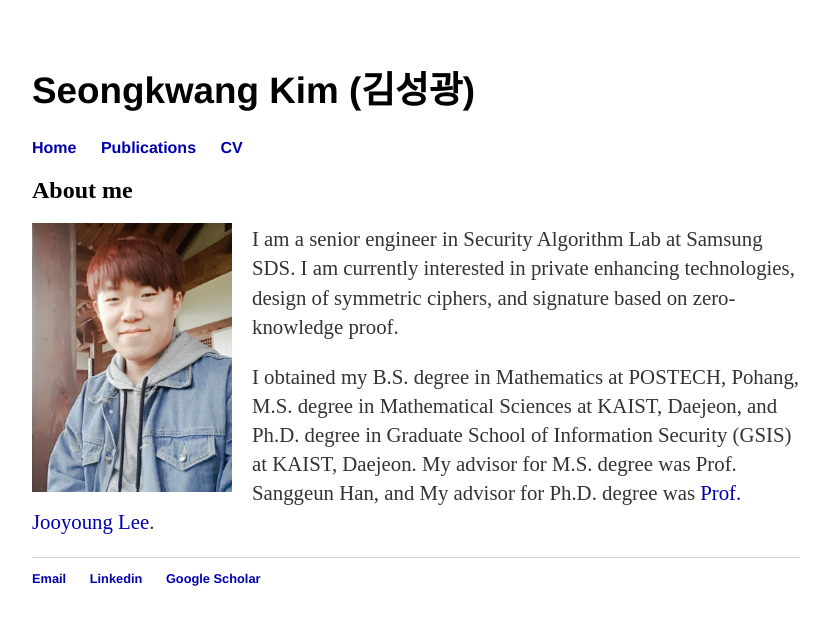
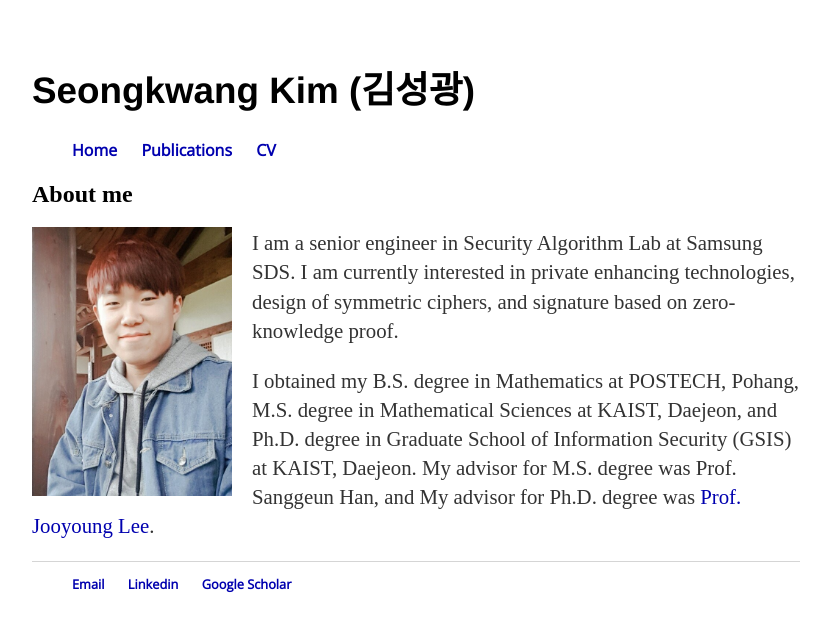
Before and after one commit to sgk1m/sgk1m.github.io, a Jekyll site: the page built from index.html, in a window 1280 px wide. Shown: the top 631 px of the page, without its empty margins (224-1055 px from the left). Built offline with Jekyll 4.4.1, drawn with Linux system fonts in a browser that asks for light colours.

Commit message:
Update main.css

```diff
--- a/css/main.css
+++ b/css/main.css
@@ -3,7 +3,8 @@
     width: 60%;
 }
 nav ul, footer ul {
-    font-family:'Helvetica', 'Arial', 'Sans-Serif';
+    font-family: 'Open Sans', sans-serif;
+    <! -- font-family:'Helvetica', 'Arial', 'Sans-Serif'; -->
     padding: 0px;
     list-style: none;
     font-weight: bold;
```
